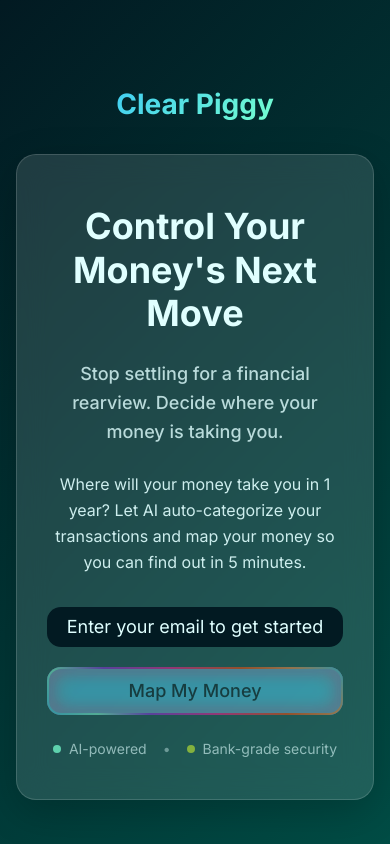
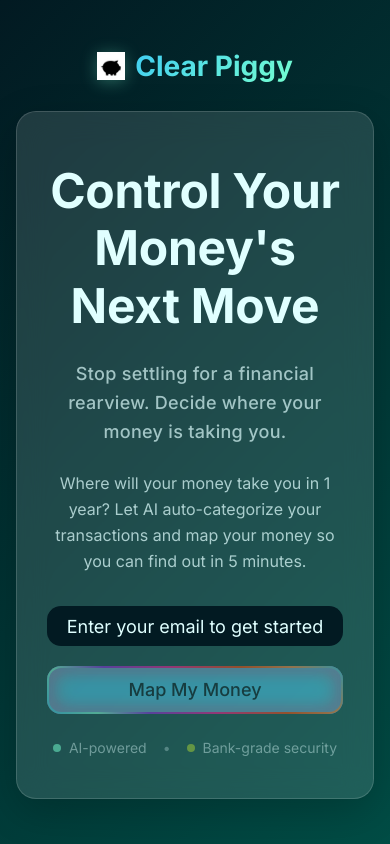
Before and after one commit to troybrave/clear-piggy-spark, a React (Vite) app: page / in a window 390 px wide. Built offline with nearby package versions, Linux system fonts and the light colour scheme.

Commit message:
Add logo and typography enhancements
Integrate the Clear Piggy logo PNG with the gradient text, and refine typography for a premium, AI-intelligent feel. This update focuses on brand synergy and visual polish, ensuring the hero section is cohesive and sophisticated.

```diff
--- a/src/components/ui/hero-section.tsx
+++ b/src/components/ui/hero-section.tsx
@@ -1,6 +1,7 @@
 import React, { useState } from 'react';
 import { Button } from '@/components/ui/button';
 import { Input } from '@/components/ui/input';
+import piggyLogo from '@/assets/piggy-logo.png';
 
 const HeroSection = () => {
   const [email, setEmail] = useState('');
@@ -28,10 +29,9 @@ const HeroSection = () => {
   return (
     <div className="min-h-screen flex flex-col items-center justify-center px-4 py-8">
       {/* Logo Beacon - Outside Glass */}
-      <div className="logo-section mt-15 mb-10 md:mt-15 md:mb-10">
-        <h1 className="logo-text text-4xl md:text-5xl font-bold brand-text">
-          Clear Piggy
-        </h1>
+      <div className="logo-section">
+        <img src={piggyLogo} alt="Clear Piggy" className="logo-img" />
+        <h1 className="logo-text">Clear Piggy</h1>
       </div>
 
       {/* Glass Container - Pure CTA Focus */}
--- a/src/index.css
+++ b/src/index.css
@@ -72,13 +72,31 @@
   /* Logo Section */
   .logo-section {
     text-align: center;
+    margin-bottom: 32px;
+    display: flex;
+    align-items: center;
+    justify-content: center;
+    gap: 12px;
+  }
+
+  .logo-img {
+    height: 36px;
+    filter: drop-shadow(0 2px 8px rgba(127,255,212,0.3));
+    transition: filter 0.3s ease;
+  }
+
+  .logo-img:hover {
+    filter: drop-shadow(0 4px 12px rgba(127,255,212,0.5));
   }
 
   .logo-text {
+    font-size: 36px;
+    font-weight: 700;
     background: var(--brand-text-gradient);
     -webkit-background-clip: text;
     -webkit-text-fill-color: transparent;
     background-clip: text;
+    margin: 0;
   }
 
   /* Glass Container - Refined */
@@ -93,15 +111,28 @@
 
   /* Layout Spacing */
   .hero-title {
+    font-size: 64px;
+    font-weight: 700;
+    line-height: 1.15;
+    letter-spacing: -0.5px;
     margin-bottom: 24px;
-    line-height: 1.1;
+    color: hsl(var(--ice-crystal));
   }
 
   .tagline {
+    font-size: 20px;
+    font-weight: 500;
+    line-height: 1.4;
+    opacity: 0.85;
+    letter-spacing: 0.3px;
     margin-bottom: 24px;
   }
 
   .value-prop {
+    font-size: 18px;
+    font-weight: 400;
+    line-height: 1.6;
+    opacity: 0.8;
     margin-bottom: 32px;
   }
 
@@ -118,6 +149,7 @@
   .trust-indicators {
     margin-top: 24px;
     font-size: 14px;
+    opacity: 0.7;
   }
 
   /* Glass Container - Legacy */
@@ -217,8 +249,12 @@
   /* Mobile Responsive Adjustments */
   @media (max-width: 768px) {
     .logo-section {
-      margin-top: 40px;
-      margin-bottom: 30px;
+      gap: 10px;
+      margin-bottom: 24px;
+    }
+
+    .logo-img {
+      height: 28px;
     }
 
     .logo-text {
@@ -231,8 +267,17 @@
     }
 
     .hero-title {
-      font-size: 36px;
+      font-size: 48px;
+      letter-spacing: -0.3px;
       line-height: 1.2;
+    }
+
+    .tagline {
+      font-size: 18px;
+    }
+
+    .value-prop {
+      font-size: 16px;
     }
   }
 
```
Also changed, not shown: src/assets/piggy-icon.svg (added), src/assets/piggy-logo.png (added).
